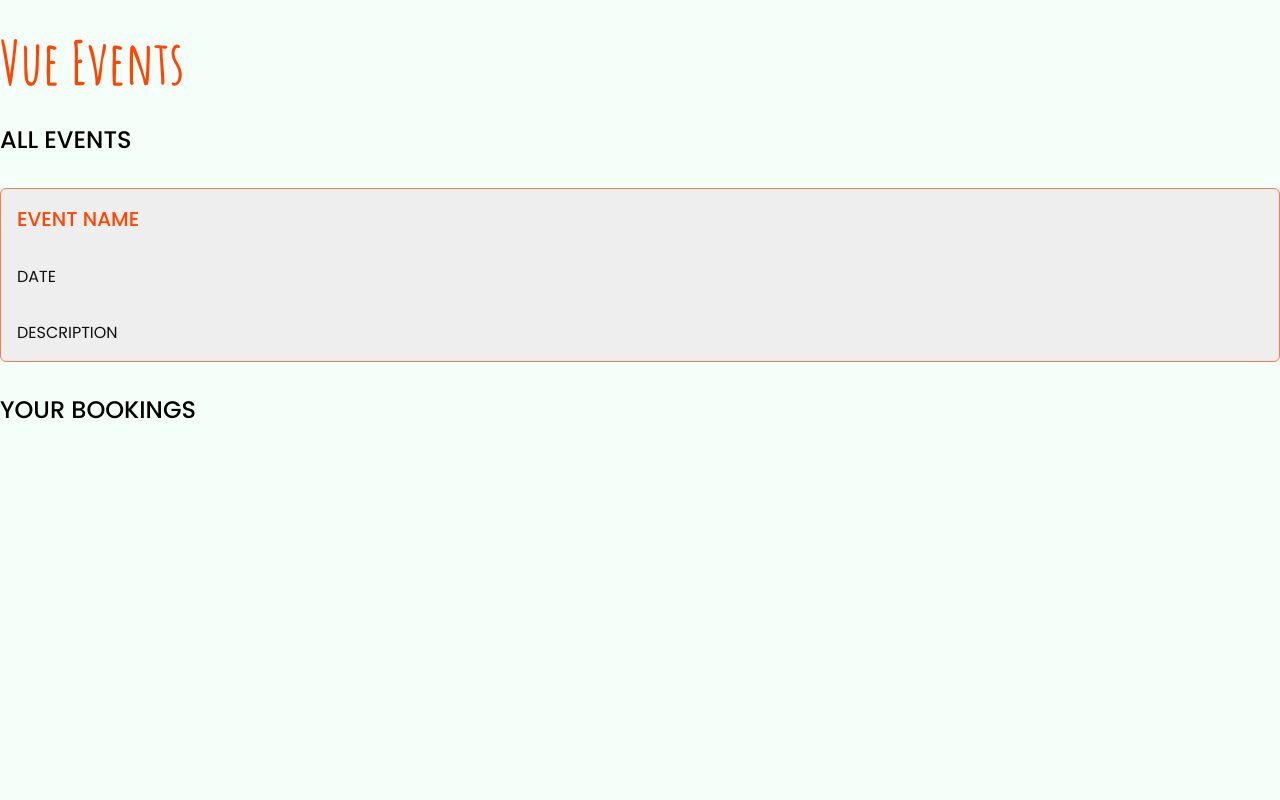
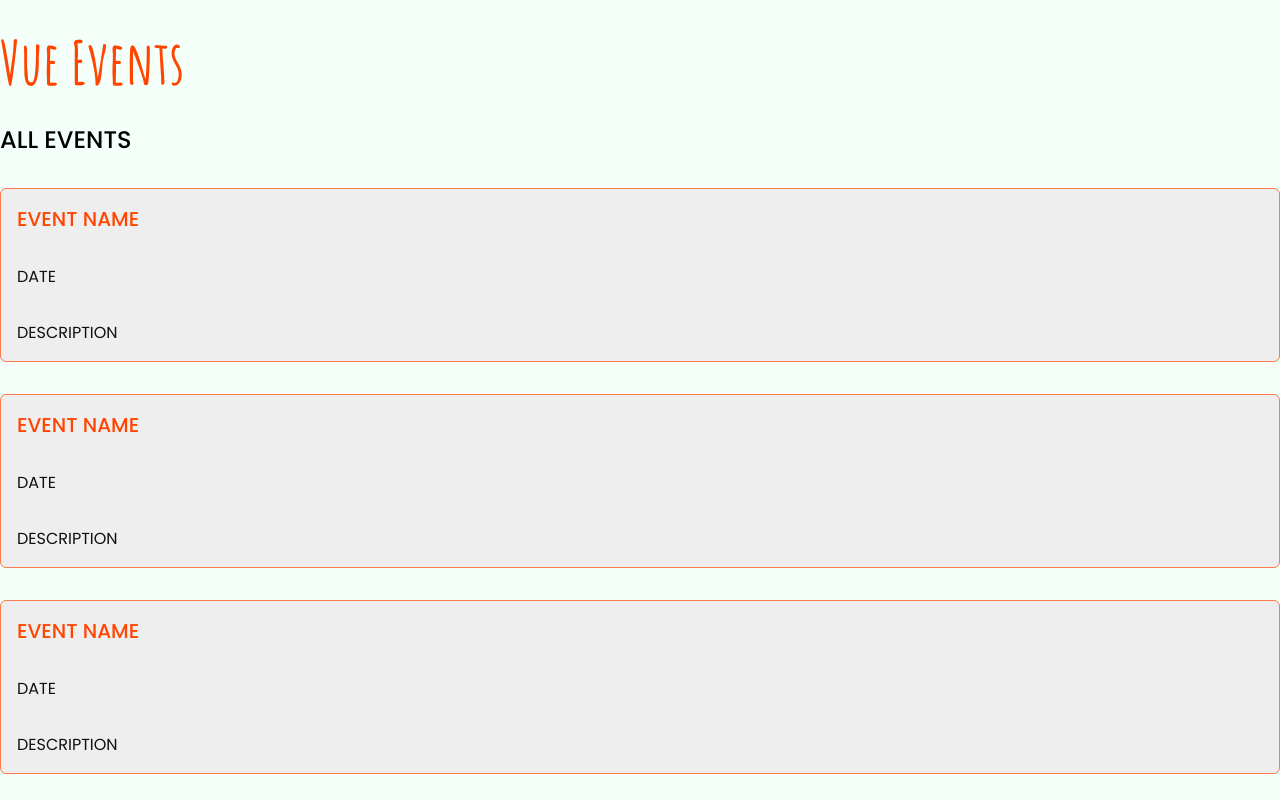
Before and after one commit to Nimira43/Vue-Events, a Vue app: page / in a window 1280 px wide. Shown: the top 800 px of the page. Built offline with nearby package versions, Linux system fonts and the light colour scheme.

Commit message:
Using v-for on EventCard in App.vue to render 8 cards

```diff
--- a/src/App.vue
+++ b/src/App.vue
@@ -2,7 +2,7 @@
   <main class="container mx-auto my-8 space-y-8">
     <h1 class="text-6xl logo text-prime">Vue Events</h1>
     <h2 class="text-2xl font-medium uppercase">All Events</h2>
-    <EventCard />
+    <EventCard v-for="i in 8 " :key="i" />
     <h2 class="text-2xl font-medium  uppercase">Your Bookings</h2>
   </main>
 </template>
```
